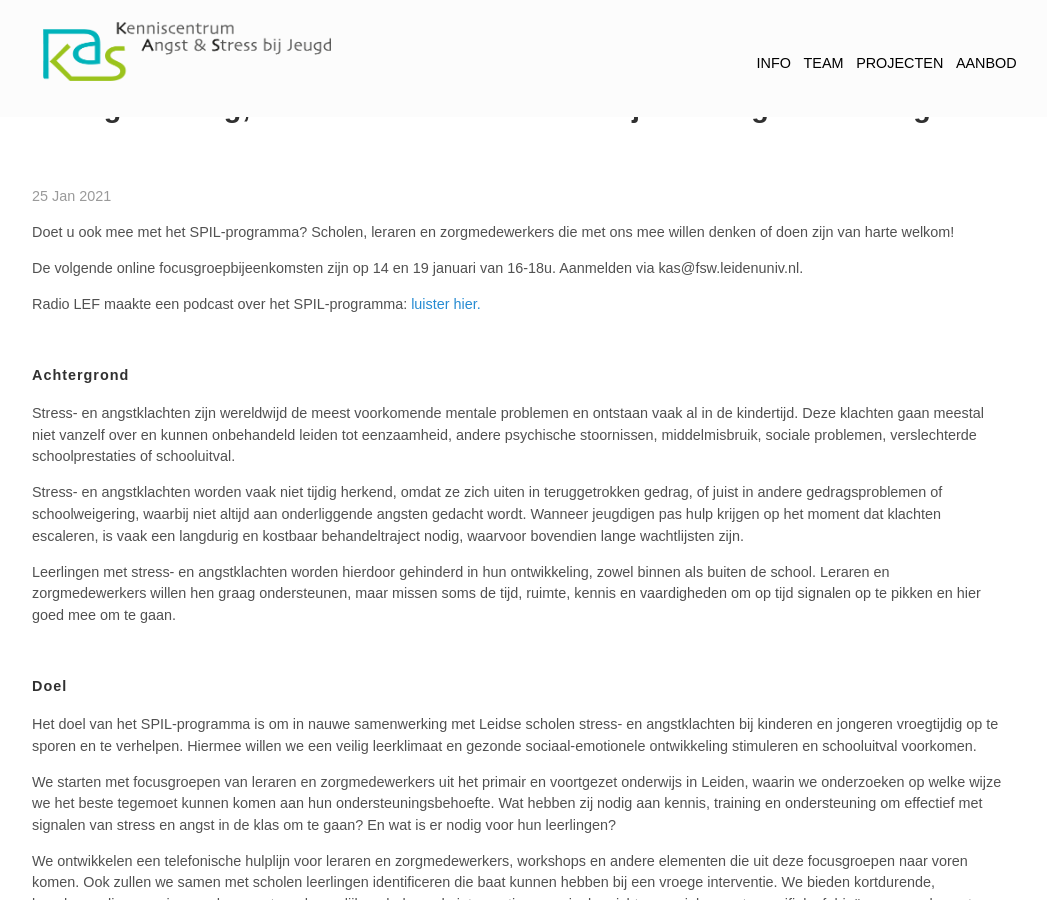
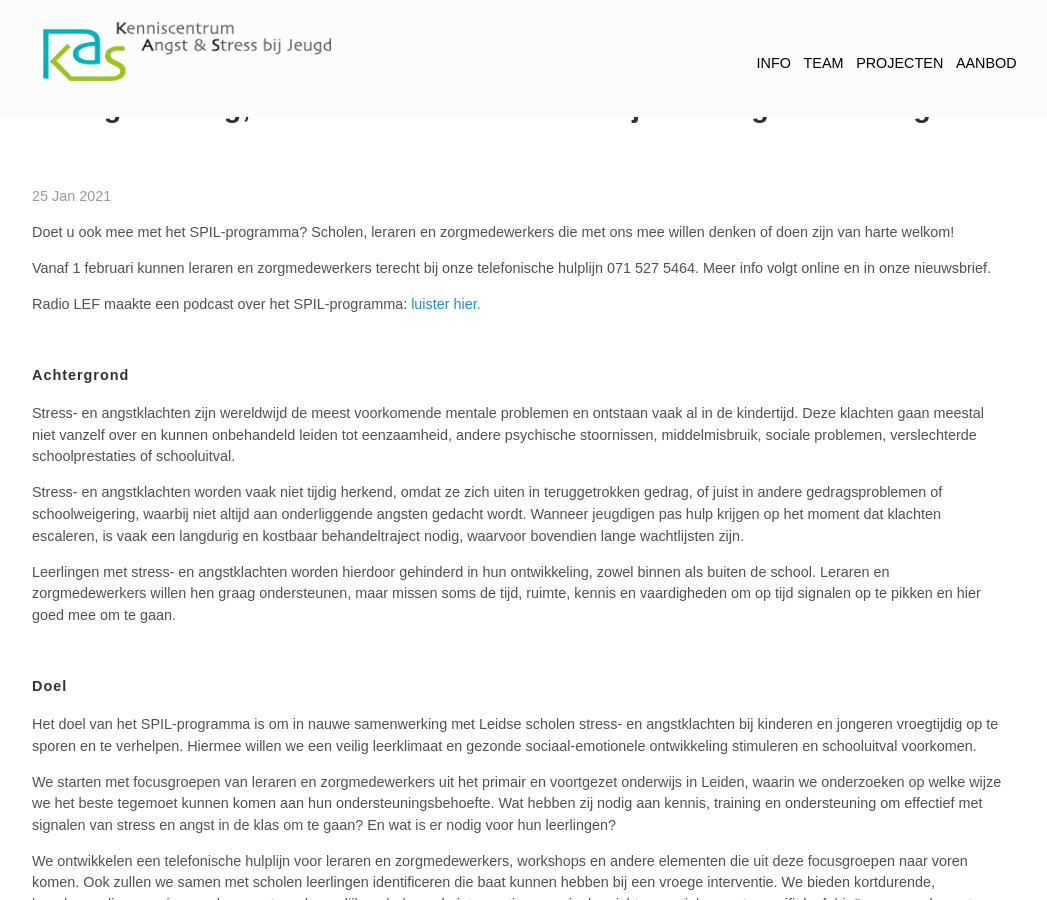
Before and after one commit to kasleiden/kasleiden.gitlab.io, a Jekyll site: the page built from _projects/1-spil.md, in a window 1280 px wide and 900 px high, scrolled down 547 px. Shown: the whole window, without its empty margins (123-1170 px from the left). Built offline with Jekyll 4.4.1, drawn with Linux system fonts in a browser that asks for light colours.

Commit message:
Update 1-spil.md

```diff
--- a/_projects/1-spil.md
+++ b/_projects/1-spil.md
@@ -11,7 +11,7 @@
 Doet u ook mee met het SPIL-programma? Scholen, leraren en zorgmedewerkers die met ons mee willen denken of doen zijn van harte welkom!
 <br>
 
-De volgende online focusgroepbijeenkomsten zijn op 14 en 19 januari van 16-18u. Aanmelden via kas@fsw.leidenuniv.nl.
+Vanaf 1 februari kunnen leraren en zorgmedewerkers terecht bij onze telefonische hulplijn 071 527 5464. Meer info volgt online en in onze nieuwsbrief.
 <br>
 
 Radio LEF maakte een podcast over het SPIL-programma: [luister hier.](https://open.spotify.com/episode/1woeQZApsmgxbpQtfEQPGZ?si=iIYTHGOHTlGYJw-TEfYx5w)
```
